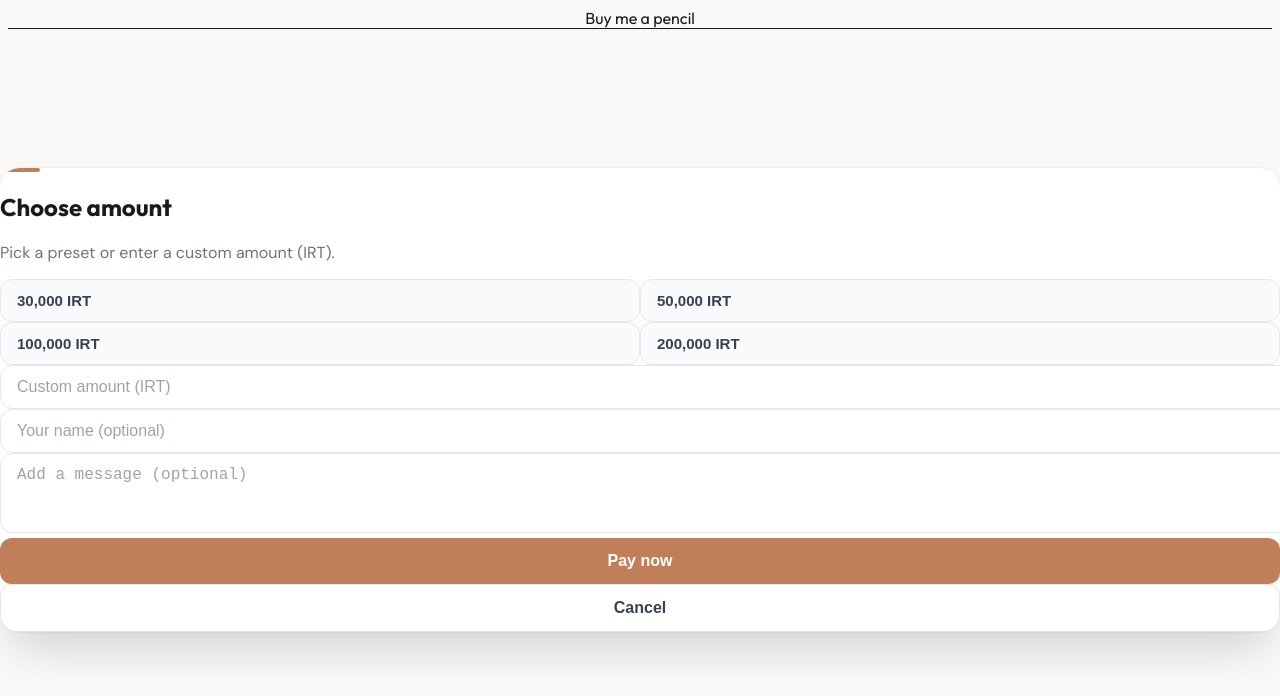
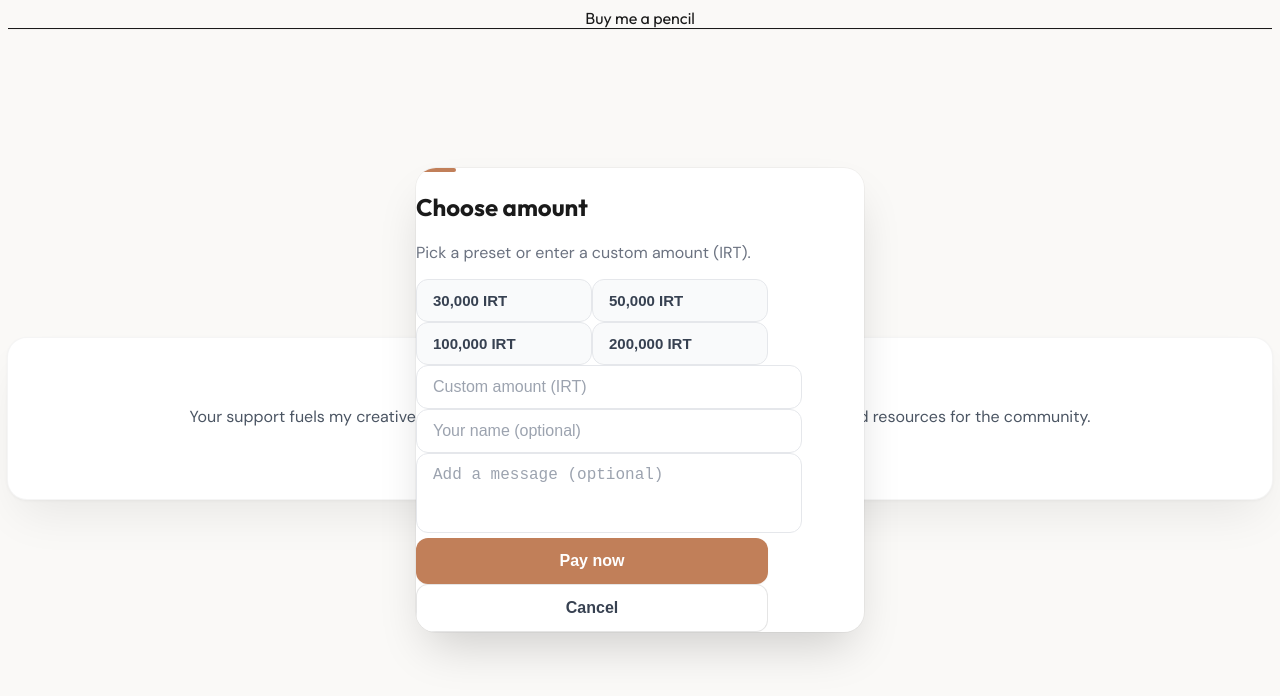
Before and after one commit to AmirrezaAsari/buy-me-pencils-frontend, a Next.js app: page /home in a window 1280 px wide. Both pictures are taken after a click on the button "Donate now". Shown: the top 696 px of the page. Built offline with nearby package versions, Linux system fonts and the light colour scheme.

Commit message:
fix: donation modal

```diff
--- a/components/DonationModal.tsx
+++ b/components/DonationModal.tsx
@@ -57,7 +57,7 @@ export default function DonationModal({
       aria-labelledby="donation-modal-title"
     >
       <div
-        className="modal-panel-xl relative w-full max-w-lg"
+        className="modal-panel-xl relative w-full max-w-[28rem]"
         onClick={(e) => e.stopPropagation()}
       >
         <div className="p-6 sm:p-8">
@@ -73,9 +73,11 @@ export default function DonationModal({
             Pick a preset or enter a custom amount (IRT).
           </p>
 
-          <AmountSelector selected={amount} onSelect={setAmount} />
+          <div className="max-w-[22rem]">
+            <AmountSelector selected={amount} onSelect={setAmount} />
+          </div>
 
-          <div className="mt-6 space-y-4">
+          <div className="mt-6 space-y-4 max-w-[22rem]">
             <div>
               <label htmlFor="userName" className="sr-only">
                 Your name
@@ -105,12 +107,12 @@ export default function DonationModal({
           </div>
 
           {error && (
-            <p className="mt-4 text-sm text-[#c17f59] font-medium" role="alert">
+            <p className="mt-4 text-sm text-[#c17f59] font-medium max-w-[22rem]" role="alert">
               {error}
             </p>
           )}
 
-          <div className="mt-8 flex flex-col-reverse sm:flex-row gap-3 justify-end">
+          <div className="mt-8 flex flex-col-reverse sm:flex-row gap-3 justify-end max-w-[22rem]">
             <Button variant="outline" onClick={handleClose} className="btn-modal-outline-xl">
               Cancel
             </Button>
```
